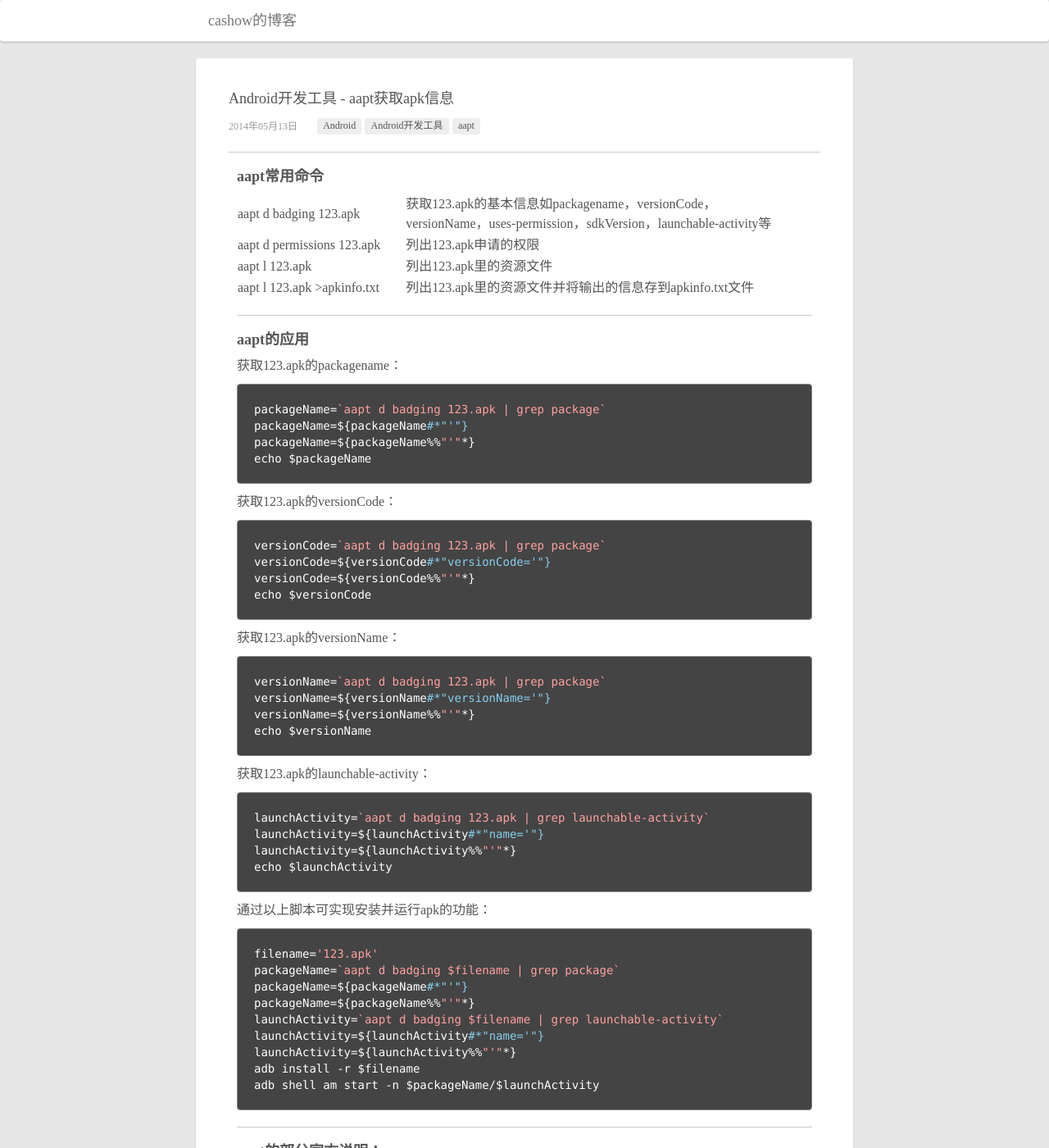
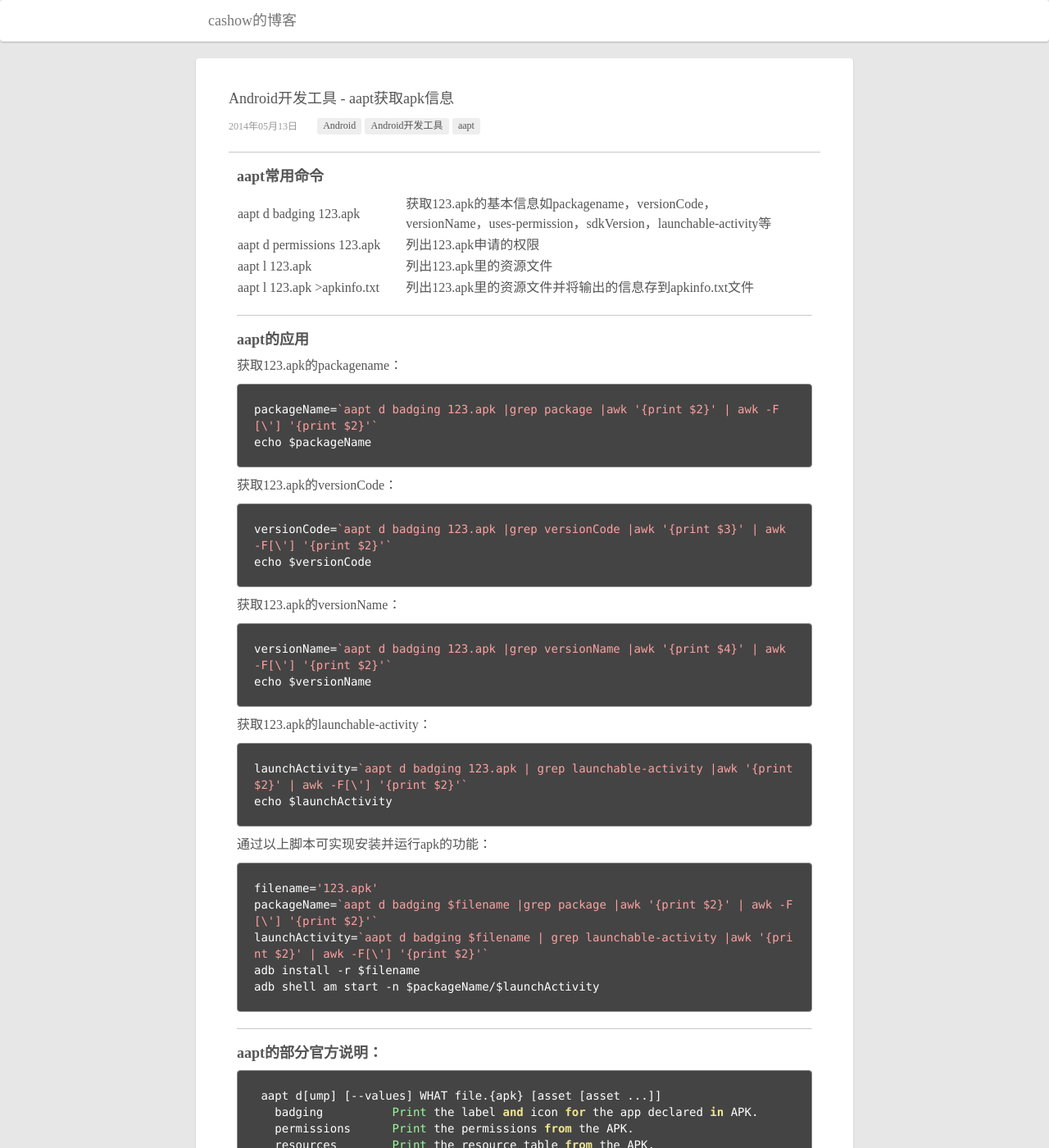
Before and after one commit to cashow/cashow.github.io, a Jekyll site: the page built from _posts/2014-05-13-Android-developer-tools-aapt-command.md, in a window 1280 px wide and 1400 px high. Shown: the whole window at 82% size. Built offline with Jekyll 4.4.1, drawn with Linux system fonts in a browser that asks for light colours; Markdown is read by kramdown in place of the engine named in the settings.

Commit message:
修改文章：Android开发工具 - aapt获取apk信息，精简代码

```diff
--- a/_posts/2014-05-13-Android-developer-tools-aapt-command.md
+++ b/_posts/2014-05-13-Android-developer-tools-aapt-command.md
@@ -29,41 +29,29 @@ tags: Android Android开发工具 aapt
 ####aapt的应用
 获取123.apk的packagename：
 <pre>
-packageName=`aapt d badging 123.apk | grep package`
-packageName=${packageName#*"'"}
-packageName=${packageName%%"'"*}
+packageName=`aapt d badging 123.apk |grep package |awk '{print $2}' | awk -F[\'] '{print $2}'`
 echo $packageName
 </pre>
 获取123.apk的versionCode：
 <pre>
-versionCode=`aapt d badging 123.apk | grep package`
-versionCode=${versionCode#*"versionCode='"}
-versionCode=${versionCode%%"'"*}
+versionCode=`aapt d badging 123.apk |grep versionCode |awk '{print $3}' | awk -F[\'] '{print $2}'`
 echo $versionCode
 </pre>
 获取123.apk的versionName：
 <pre>
-versionName=`aapt d badging 123.apk | grep package`
-versionName=${versionName#*"versionName='"}
-versionName=${versionName%%"'"*}
+versionName=`aapt d badging 123.apk |grep versionName |awk '{print $4}' | awk -F[\'] '{print $2}'`
 echo $versionName
 </pre>
 获取123.apk的launchable-activity：
 <pre>
-launchActivity=`aapt d badging 123.apk | grep launchable-activity`
-launchActivity=${launchActivity#*"name='"}
-launchActivity=${launchActivity%%"'"*}
+launchActivity=`aapt d badging 123.apk | grep launchable-activity |awk '{print $2}' | awk -F[\'] '{print $2}'`
 echo $launchActivity
 </pre>
 通过以上脚本可实现安装并运行apk的功能：
 <pre>
 filename='123.apk'
-packageName=`aapt d badging $filename | grep package`
-packageName=${packageName#*"'"}
-packageName=${packageName%%"'"*}
-launchActivity=`aapt d badging $filename | grep launchable-activity`
-launchActivity=${launchActivity#*"name='"}
-launchActivity=${launchActivity%%"'"*}
+packageName=`aapt d badging $filename |grep package |awk '{print $2}' | awk -F[\'] '{print $2}'`
+launchActivity=`aapt d badging $filename | grep launchable-activity |awk '{print $2}' | awk -F[\'] '{print $2}'`
 adb install -r $filename
 adb shell am start -n $packageName/$launchActivity
 </pre>
```
